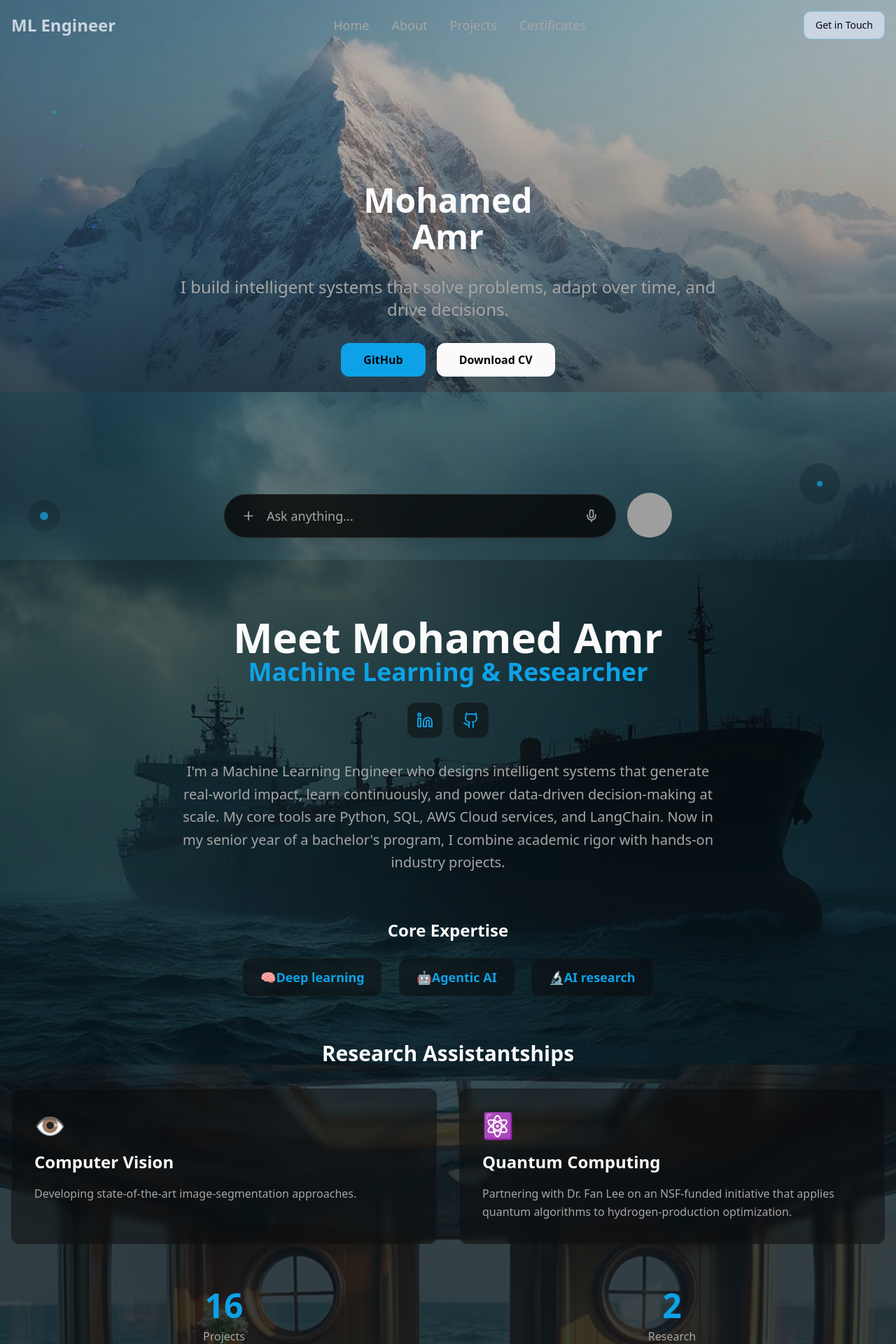
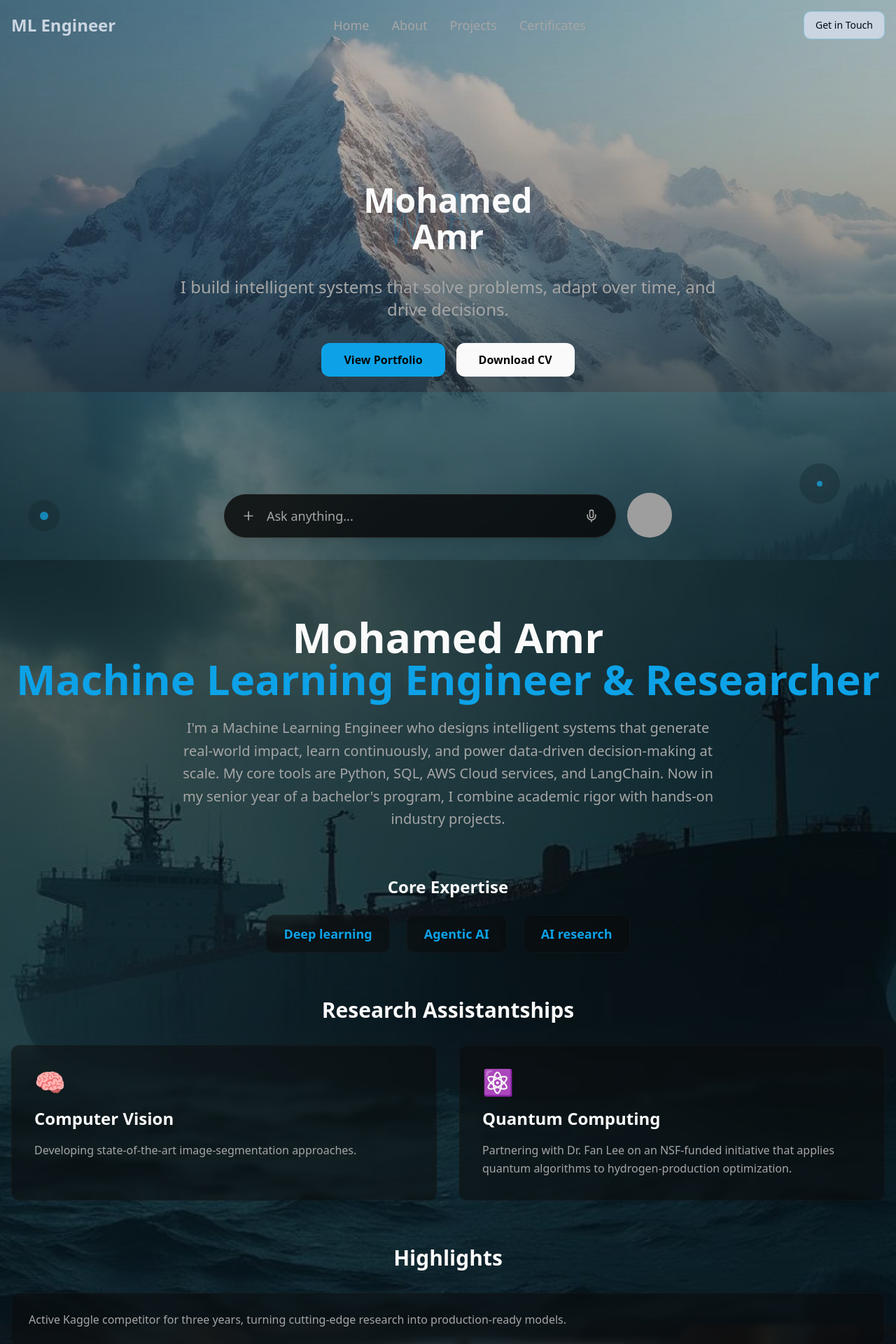
Before and after one commit to MAmr9UH/Personal-Website-, a React (Vite) app: page / in a window 1280 px wide. Shown: the top 1920 px of the page at 70% size. Built offline with nearby package versions, Linux system fonts and the light colour scheme; grey boxes are pictures that could not be loaded.

Commit message:
Reverted to commit caa5adf270486ee523b0115dd79239e3d891f0b1

```diff
--- a/src/components/HeroSection.tsx
+++ b/src/components/HeroSection.tsx
@@ -1,23 +1,20 @@
 import { useEffect, useState } from 'react';
 import mountainHero from '@/assets/mountain-hero.jpg';
+
 const HeroSection = () => {
   const [offsetY, setOffsetY] = useState(0);
   const [mouseX, setMouseX] = useState(0);
   const [mouseY, setMouseY] = useState(0);
+
   useEffect(() => {
     const handleScroll = () => setOffsetY(window.scrollY);
     const handleMouseMove = (e: MouseEvent) => {
-      const {
-        clientX,
-        clientY
-      } = e;
-      const {
-        innerWidth,
-        innerHeight
-      } = window;
+      const { clientX, clientY } = e;
+      const { innerWidth, innerHeight } = window;
       setMouseX((clientX - innerWidth / 2) / innerWidth);
       setMouseY((clientY - innerHeight / 2) / innerHeight);
     };
+
     window.addEventListener('scroll', handleScroll);
     window.addEventListener('mousemove', handleMouseMove);
     return () => {
@@ -25,115 +22,20 @@ const HeroSection = () => {
       window.removeEventListener('mousemove', handleMouseMove);
     };
   }, []);
-  return <section id="hero" className="relative h-screen overflow-hidden">
+
+  return (
+    <section id="hero" className="relative h-screen overflow-hidden">
       {/* Parallax Background */}
-      <div className="absolute inset-0 bg-cover bg-center will-change-transform transition-transform duration-300 ease-out" style={{
-      backgroundImage: `url(${mountainHero})`,
-      transform: `translate3d(${mouseX * 20}px, ${Math.min(offsetY * 0.4, 60) + mouseY * 15}px, 0) scale(1.05)`
-    }} />
+      <div
+        className="absolute inset-0 bg-cover bg-center will-change-transform transition-transform duration-300 ease-out"
+        style={{
+          backgroundImage: `url(${mountainHero})`,
+          transform: `translate3d(${mouseX * 20}px, ${Math.min(offsetY * 0.4, 60) + mouseY * 15}px, 0) scale(1.05)`
+        }}
+      />
 
       {/* Gradient Overlay */}
       <div className="absolute inset-0 bg-gradient-to-b from-background/20 via-background/40 to-background/80" />
-
-      {/* Neural Network Effect - Left */}
-      <div className="absolute left-0 top-0 w-96 h-full opacity-40 pointer-events-none overflow-hidden">
-        <svg className="w-full h-full" viewBox="0 0 400 800" fill="none">
-          {/* Neural Network Nodes */}
-          <circle cx="80" cy="150" r="3" fill="#00d4ff" className="animate-pulse">
-            <animate attributeName="opacity" values="0.3;1;0.3" dur="2s" repeatCount="indefinite" />
-          </circle>
-          <circle cx="120" cy="200" r="2.5" fill="#8b5cf6" className="animate-pulse">
-            <animate attributeName="opacity" values="0.5;1;0.5" dur="2.5s" repeatCount="indefinite" />
-          </circle>
-          <circle cx="60" cy="250" r="2" fill="#06b6d4" className="animate-pulse">
-            <animate attributeName="opacity" values="0.4;1;0.4" dur="1.8s" repeatCount="indefinite" />
-          </circle>
-          <circle cx="140" cy="320" r="3.5" fill="#3b82f6" className="animate-pulse">
-            <animate attributeName="opacity" values="0.6;1;0.6" dur="2.2s" repeatCount="indefinite" />
-          </circle>
-          <circle cx="90" cy="380" r="2.8" fill="#a855f7" className="animate-pulse">
-            <animate attributeName="opacity" values="0.3;1;0.3" dur="1.5s" repeatCount="indefinite" />
-          </circle>
-
-          {/* Connection Lines */}
-          <line x1="80" y1="150" x2="120" y2="200" stroke="url(#blueGradient)" strokeWidth="1" opacity="0.6">
-            <animate attributeName="opacity" values="0.2;0.8;0.2" dur="3s" repeatCount="indefinite" />
-          </line>
-          <line x1="120" y1="200" x2="60" y2="250" stroke="url(#purpleGradient)" strokeWidth="1" opacity="0.5">
-            <animate attributeName="opacity" values="0.3;0.9;0.3" dur="2.5s" repeatCount="indefinite" />
-          </line>
-          <line x1="60" y1="250" x2="140" y2="320" stroke="url(#cyanGradient)" strokeWidth="1" opacity="0.7">
-            <animate attributeName="opacity" values="0.4;1;0.4" dur="2s" repeatCount="indefinite" />
-          </line>
-          <line x1="140" y1="320" x2="90" y2="380" stroke="url(#blueGradient)" strokeWidth="1" opacity="0.6">
-            <animate attributeName="opacity" values="0.2;0.8;0.2" dur="1.8s" repeatCount="indefinite" />
-          </line>
-
-          {/* Gradients */}
-          <defs>
-            <linearGradient id="blueGradient" x1="0%" y1="0%" x2="100%" y2="100%">
-              <stop offset="0%" stopColor="#00d4ff" stopOpacity="0.8" />
-              <stop offset="100%" stopColor="#3b82f6" stopOpacity="0.2" />
-            </linearGradient>
-            <linearGradient id="purpleGradient" x1="0%" y1="0%" x2="100%" y2="100%">
-              <stop offset="0%" stopColor="#8b5cf6" stopOpacity="0.8" />
-              <stop offset="100%" stopColor="#a855f7" stopOpacity="0.2" />
-            </linearGradient>
-            <linearGradient id="cyanGradient" x1="0%" y1="0%" x2="100%" y2="100%">
-              <stop offset="0%" stopColor="#06b6d4" stopOpacity="0.8" />
-              <stop offset="100%" stopColor="#00d4ff" stopOpacity="0.2" />
-            </linearGradient>
-          </defs>
-        </svg>
-
-        {/* Soft Glow Effect */}
-        <div className="absolute inset-0 bg-gradient-to-r from-blue-500/10 via-cyan-500/5 to-transparent blur-xl"></div>
-      </div>
-
-      {/* Brain Effect - Right */}
-      <div className="absolute right-0 top-0 w-96 h-full opacity-30 pointer-events-none overflow-hidden">
-        <svg className="w-full h-full" viewBox="0 0 400 800" fill="none">
-          {/* Brain Outline */}
-          <path d="M280 200 Q320 180 350 220 Q370 260 350 300 Q340 340 320 360 Q290 380 280 350 Q270 320 260 300 Q250 280 260 250 Q270 220 280 200"
-                stroke="url(#pinkGradient)" strokeWidth="2" fill="none" opacity="0.6">
-            <animate attributeName="opacity" values="0.3;0.8;0.3" dur="4s" repeatCount="indefinite" />
-          </path>
-
-          {/* Internal Brain Lines */}
-          <path d="M280 230 Q300 240 310 260 Q300 280 290 300" stroke="url(#orangeGradient)" strokeWidth="1.5" fill="none" opacity="0.5">
-            <animate attributeName="opacity" values="0.2;0.7;0.2" dur="3s" repeatCount="indefinite" />
-          </path>
-          <path d="M290 220 Q320 230 330 250 Q320 270 300 280" stroke="url(#pinkGradient)" strokeWidth="1.5" fill="none" opacity="0.4">
-            <animate attributeName="opacity" values="0.3;0.8;0.3" dur="3.5s" repeatCount="indefinite" />
-          </path>
-
-          {/* Brain Nodes */}
-          <circle cx="285" cy="240" r="2" fill="#f97316" className="animate-pulse">
-            <animate attributeName="opacity" values="0.4;1;0.4" dur="2s" repeatCount="indefinite" />
-          </circle>
-          <circle cx="315" cy="270" r="2.5" fill="#ec4899" className="animate-pulse">
-            <animate attributeName="opacity" values="0.5;1;0.5" dur="2.5s" repeatCount="indefinite" />
-          </circle>
-          <circle cx="300" cy="300" r="2" fill="#f59e0b" className="animate-pulse">
-            <animate attributeName="opacity" values="0.3;1;0.3" dur="1.8s" repeatCount="indefinite" />
-          </circle>
-
-          {/* Gradients */}
-          <defs>
-            <linearGradient id="pinkGradient" x1="0%" y1="0%" x2="100%" y2="100%">
-              <stop offset="0%" stopColor="#ec4899" stopOpacity="0.8" />
-              <stop offset="100%" stopColor="#f97316" stopOpacity="0.2" />
-            </linearGradient>
-            <linearGradient id="orangeGradient" x1="0%" y1="0%" x2="100%" y2="100%">
-              <stop offset="0%" stopColor="#f97316" stopOpacity="0.8" />
-              <stop offset="100%" stopColor="#f59e0b" stopOpacity="0.2" />
-            </linearGradient>
-          </defs>
-        </svg>
-
-        {/* Soft Glow Effect */}
-        <div className="absolute inset-0 bg-gradient-to-l from-pink-500/10 via-orange-500/5 to-transparent blur-xl"></div>
-      </div>
 
       {/* Content */}
       <div className="relative z-10 flex h-full items-center justify-center px-4">
@@ -141,38 +43,57 @@ const HeroSection = () => {
           {/* Animated Name with Stylized SVG */}
           <div className="relative mb-8">
             {/* Background SVG Pattern */}
-            <svg className="absolute inset-0 w-full h-full animate-fade-in opacity-20" viewBox="0 0 800 400" fill="none" style={{
-            animationDelay: '0.5s'
-          }}>
+            <svg
+              className="absolute inset-0 w-full h-full animate-fade-in opacity-20"
+              viewBox="0 0 800 400"
+              fill="none"
+              style={{ animationDelay: '0.5s' }}
+            >
               {/* Geometric M */}
-              <path d="M100 50 L100 350 L150 150 L200 350 L250 50" stroke="hsl(var(--primary))" strokeWidth="3" fill="none" className="animate-pulse" style={{
-              animationDelay: '1s'
-            }} />
+              <path
+                d="M100 50 L100 350 L150 150 L200 350 L250 50"
+                stroke="hsl(var(--primary))"
+                strokeWidth="3"
+                fill="none"
+                className="animate-pulse"
+                style={{ animationDelay: '1s' }}
+              />
               {/* Geometric A */}
-              <path d="M400 350 L450 50 L500 350 M420 200 L480 200" stroke="hsl(var(--primary))" strokeWidth="3" fill="none" className="animate-pulse" style={{
-              animationDelay: '1.2s'
-            }} />
+              <path
+                d="M400 350 L450 50 L500 350 M420 200 L480 200"
+                stroke="hsl(var(--primary))"
+                strokeWidth="3"
+                fill="none"
+                className="animate-pulse"
+                style={{ animationDelay: '1.2s' }}
+              />
               {/* Decorative lines */}
-              <path d="M300 100 Q400 50 500 100" stroke="hsl(var(--primary))" strokeWidth="2" fill="none" opacity="0.6" className="animate-pulse" style={{
-              animationDelay: '1.4s'
-            }} />
+              <path
+                d="M300 100 Q400 50 500 100"
+                stroke="hsl(var(--primary))"
+                strokeWidth="2"
+                fill="none"
+                opacity="0.6"
+                className="animate-pulse"
+                style={{ animationDelay: '1.4s' }}
+              />
             </svg>
 
             {/* Main Name Text */}
             <div className="relative z-10">
               <div className="text-4xl md:text-5xl font-bold text-foreground mb-1 leading-none">
-                <span className="inline-block animate-fade-in" style={{
-                animationDelay: '0.2s',
-                animationFillMode: 'both'
-              }}>
+                <span
+                  className="inline-block animate-fade-in"
+                  style={{ animationDelay: '0.2s', animationFillMode: 'both' }}
+                >
                   Mohamed
                 </span>
               </div>
               <div className="text-4xl md:text-5xl font-bold text-foreground leading-none mb-6">
-                <span className="inline-block animate-fade-in" style={{
-                animationDelay: '0.4s',
-                animationFillMode: 'both'
-              }}>
+                <span
+                  className="inline-block animate-fade-in"
+                  style={{ animationDelay: '0.4s', animationFillMode: 'both' }}
+                >
                   Amr
                 </span>
               </div>
@@ -181,20 +102,22 @@ const HeroSection = () => {
 
           {/* Animated Tagline */}
           <div className="relative">
-            <p className="text-xl md:text-2xl text-muted-foreground mb-8 max-w-3xl mx-auto animate-fade-in" style={{
-            animationDelay: '0.8s',
-            animationFillMode: 'both'
-          }}>
+            <p
+              className="text-xl md:text-2xl text-muted-foreground mb-8 max-w-3xl mx-auto animate-fade-in"
+              style={{ animationDelay: '0.8s', animationFillMode: 'both' }}
+            >
               I build intelligent systems that solve problems, adapt over time, and drive decisions.
             </p>
           </div>
 
           {/* Animated Buttons */}
-          <div className="flex flex-col justify-center gap-4 sm:flex-row animate-fade-in" style={{
-          animationDelay: '1s',
-          animationFillMode: 'both'
-        }}>
-            <button className="rounded-lg bg-primary px-8 py-3 font-semibold text-primary-foreground hover:bg-primary/90 transition-all duration-300 backdrop-blur-sm hover:scale-105">GitHub</button>
+          <div
+            className="flex flex-col justify-center gap-4 sm:flex-row animate-fade-in"
+            style={{ animationDelay: '1s', animationFillMode: 'both' }}
+          >
+            <button className="rounded-lg bg-primary px-8 py-3 font-semibold text-primary-foreground hover:bg-primary/90 transition-all duration-300 backdrop-blur-sm hover:scale-105">
+              View Portfolio
+            </button>
             <button className="rounded-lg bg-foreground px-8 py-3 font-semibold text-background hover:bg-foreground/90 transition-all duration-300 backdrop-blur-sm hover:scale-105">
               Download CV
             </button>
@@ -214,6 +137,8 @@ const HeroSection = () => {
           <div className="h-2 w-2 rounded-full bg-accent" />
         </div>
       </div>
-    </section>;
+    </section>
+  );
 };
+
 export default HeroSection;
--- a/src/components/OceanSection.tsx
+++ b/src/components/OceanSection.tsx
@@ -1,16 +1,9 @@
 import { useEffect, useState } from 'react';
 import { Card } from '@/components/ui/card';
-import { Linkedin, Github } from 'lucide-react';
-import { useScrollReveal } from '@/hooks/useScrollReveal';
 import oceanTanker from '@/assets/ocean-tanker.jpg';
 
 const OceanSection = () => {
   const [scrollY, setScrollY] = useState(0);
-  const headerReveal = useScrollReveal({ threshold: 0.2 });
-  const skillsReveal = useScrollReveal({ threshold: 0.3 });
-  const researchReveal = useScrollReveal({ threshold: 0.2 });
-  const highlightsReveal = useScrollReveal({ threshold: 0.2 });
-  const statsReveal = useScrollReveal({ threshold: 0.3 });
 
   useEffect(() => {
     const handleScroll = () => setScrollY(window.scrollY);
@@ -18,19 +11,26 @@ const OceanSection = () => {
     return () => window.removeEventListener('scroll', handleScroll);
   }, []);
 
-  const researchAreas = [{
-    title: "Computer Vision",
-    description: "Developing state‑of‑the‑art image‑segmentation approaches.",
-    icon: "👁️"
-  }, {
-    title: "Quantum Computing",
-    description: "Partnering with Dr. Fan Lee on an NSF‑funded initiative that applies quantum algorithms to hydrogen‑production optimization.",
-    icon: "⚛️"
-  }];
+  const researchAreas = [
+    {
+      title: "Computer Vision",
+      description: "Developing state‑of‑the‑art image‑segmentation approaches.",
+      icon: "🧠"
+    },
+    {
+      title: "Quantum Computing",
+      description: "Partnering with Dr. Fan Lee on an NSF‑funded initiative that applies quantum algorithms to hydrogen‑production optimization.",
+      icon: "⚛️"
+    }
+  ];
 
-  const highlights = ["Active Kaggle competitor for three years, turning cutting‑edge research into production‑ready models.", "🏆3rd place, AWS Cloudathon – Solutions Architect track: Led migration of on‑premises infrastructure to AWS, showcasing cloud‑native ML architecture expertise.", "I stay current with new technologies and state‑of‑the‑art deep‑learning models, continually seeking opportunities to apply them to complex, high‑value problems."];
+  const highlights = [
+    "Active Kaggle competitor for three years, turning cutting‑edge research into production‑ready models.",
+    "3rd place, AWS Cloudathon – Solutions Architect track: Led migration of on‑premises infrastructure to AWS, showcasing cloud‑native ML architecture expertise.",
+    "I stay current with new technologies and state‑of‑the‑art deep‑learning models, continually seeking opportunities to apply them to complex, high‑value problems."
+  ];
 
-  const skills = ["🧠Deep learning", "🤖Agentic AI", "🔬AI research"];
+  const skills = ["Deep learning", "Agentic AI", "AI research"];
 
   return (
     <section id="ocean" className="relative min-h-screen bg-gradient-ocean">
@@ -39,7 +39,7 @@ const OceanSection = () => {
         className="absolute inset-0 bg-cover bg-center bg-no-repeat opacity-40"
         style={{
           backgroundImage: `url(${oceanTanker})`,
-          transform: `translateY(${(scrollY - window.innerHeight) * 0.3}px)`
+          transform: `translateY(${(scrollY - window.innerHeight) * 0.3}px)`,
         }}
       />
 
@@ -47,39 +47,11 @@ const OceanSection = () => {
       <div className="relative z-10 py-20 px-4">
         <div className="max-w-7xl mx-auto">
           {/* Section Header */}
-          <div
-            ref={headerReveal.elementRef}
-            className={`text-center mb-16 transition-all duration-1000 ${
-              headerReveal.isVisible
-                ? 'opacity-100 translate-y-0'
-                : 'opacity-0 translate-y-8'
-            }`}
-          >
+          <div className="text-center mb-16">
             <h2 className="text-4xl md:text-6xl font-bold mb-6 text-foreground">
-              Meet Mohamed Amr
-              <span className="block text-primary text-4xl">Machine Learning & Researcher</span>
+              Mohamed Amr
+              <span className="block text-primary">Machine Learning Engineer & Researcher</span>
             </h2>
-
-            {/* Social Links */}
-            <div className="flex justify-center gap-4 mt-6 mb-8">
-              <a
-                href="http://linkedin.com/in/Mohamed-Amr-UH"
-                target="_blank"
-                rel="noopener noreferrer"
-                className="p-3 bg-card/50 backdrop-blur-sm border border-border/50 rounded-lg hover:border-primary/30 transition-all hover:shadow-glow"
-              >
-                <Linkedin className="w-6 h-6 text-primary" />
-              </a>
-              <a
-                href="#"
-                target="_blank"
-                rel="noopener noreferrer"
-                className="p-3 bg-card/50 backdrop-blur-sm border border-border/50 rounded-lg hover:border-primary/30 transition-all hover:shadow-glow"
-              >
-                <Github className="w-6 h-6 text-primary" />
-              </a>
-            </div>
-
             <p className="text-xl text-muted-foreground max-w-3xl mx-auto leading-relaxed">
               I'm a Machine Learning Engineer who designs intelligent systems that generate real‑world impact,
               learn continuously, and power data‑driven decision‑making at scale. My core tools are Python, SQL,
@@ -89,52 +61,25 @@ const OceanSection = () => {
           </div>
 
           {/* Skills Section */}
-          <div
-            ref={skillsReveal.elementRef}
-            className={`text-center mb-16 transition-all duration-1000 delay-200 ${
-              skillsReveal.isVisible
-                ? 'opacity-100 translate-y-0'
-                : 'opacity-0 translate-y-8'
-            }`}
-          >
+          <div className="text-center mb-16">
             <h3 className="text-2xl font-bold mb-6 text-foreground">Core Expertise</h3>
             <div className="flex flex-wrap justify-center gap-6">
               {skills.map((skill, index) => (
-                <div
-                  key={index}
-                  className={`bg-card/50 backdrop-blur-sm border border-border/50 rounded-lg px-6 py-3 hover:border-primary/30 transition-all duration-700 ${
-                    skillsReveal.isVisible
-                      ? 'opacity-100 translate-y-0'
-                      : 'opacity-0 translate-y-4'
-                  }`}
-                  style={{ transitionDelay: `${index * 100 + 400}ms` }}
-                >
-                  <span className="font-semibold text-primary text-lg">{skill}</span>
+                <div key={index} className="bg-card/50 backdrop-blur-sm border border-border/50 rounded-lg px-6 py-3 hover:border-primary/30 transition-all">
+                  <span className="text-lg font-semibold text-primary">{skill}</span>
                 </div>
               ))}
             </div>
           </div>
 
           {/* Research Assistantships */}
-          <div
-            ref={researchReveal.elementRef}
-            className={`mb-16 transition-all duration-1000 delay-300 ${
-              researchReveal.isVisible
-                ? 'opacity-100 translate-y-0'
-                : 'opacity-0 translate-y-8'
-            }`}
-          >
+          <div className="mb-16">
             <h3 className="text-3xl font-bold text-center mb-8 text-foreground">Research Assistantships</h3>
             <div className="grid md:grid-cols-2 gap-8">
               {researchAreas.map((area, index) => (
                 <Card
                   key={index}
-                  className={`bg-card/50 backdrop-blur-sm border-border/50 hover:border-primary/30 transition-all duration-700 p-8 group hover:shadow-glow ${
-                    researchReveal.isVisible
-                      ? 'opacity-100 translate-y-0'
-                      : 'opacity-0 translate-y-8'
-                  }`}
-                  style={{ transitionDelay: `${index * 200 + 600}ms` }}
+                  className="bg-card/50 backdrop-blur-sm border-border/50 hover:border-primary/30 transition-all duration-300 p-8 group hover:shadow-glow"
                 >
                   <div className="text-4xl mb-4 group-hover:animate-float">
                     {area.icon}
@@ -150,31 +95,27 @@ const OceanSection = () => {
             </div>
           </div>
 
+          {/* Highlights */}
+          <div className="mb-16">
+            <h3 className="text-3xl font-bold text-center mb-8 text-foreground">Highlights</h3>
+            <div className="space-y-6">
+              {highlights.map((highlight, index) => (
+                <Card key={index} className="bg-card/50 backdrop-blur-sm border-border/50 hover:border-primary/30 transition-all p-6">
+                  <p className="text-muted-foreground leading-relaxed">
+                    {highlight}
+                  </p>
+                </Card>
+              ))}
+            </div>
+          </div>
+
           {/* Stats Section */}
-          <div
-            ref={statsReveal.elementRef}
-            className={`grid grid-cols-2 gap-8 text-center transition-all duration-1000 delay-500 ${
-              statsReveal.isVisible
-                ? 'opacity-100 translate-y-0'
-                : 'opacity-0 translate-y-8'
-            }`}
-          >
-            {[{
-              number: "16",
-              label: "Projects"
-            }, {
-              number: "2",
-              label: "Research"
-            }].map((stat, index) => (
-              <div
-                key={index}
-                className={`group transition-all duration-700 ${
-                  statsReveal.isVisible
-                    ? 'opacity-100 scale-100'
-                    : 'opacity-0 scale-75'
-                }`}
-                style={{ transitionDelay: `${index * 200 + 1000}ms` }}
-              >
+          <div className="grid grid-cols-2 gap-8 text-center">
+            {[
+              { number: "16", label: "Projects" },
+              { number: "2", label: "Research" }
+            ].map((stat, index) => (
+              <div key={index} className="group">
                 <div className="text-4xl md:text-5xl font-bold text-primary mb-2 group-hover:animate-pulse-glow">
                   {stat.number}
                 </div>
--- a/src/hooks/useScrollReveal.tsx
+++ /dev/null
@@ -1,45 +0,0 @@
-import { useEffect, useRef, useState } from 'react';
-
-interface ScrollRevealOptions {
-  threshold?: number;
-  rootMargin?: string;
-  triggerOnce?: boolean;
-}
-
-export const useScrollReveal = (options: ScrollRevealOptions = {}) => {
-  const [isVisible, setIsVisible] = useState(false);
-  const elementRef = useRef<HTMLDivElement>(null);
-
-  const {
-    threshold = 0.1,
-    rootMargin = '0px 0px -50px 0px',
-    triggerOnce = true
-  } = options;
-
-  useEffect(() => {
-    const element = elementRef.current;
-    if (!element) return;
-
-    const observer = new IntersectionObserver(
-      ([entry]) => {
-        if (entry.isIntersecting) {
-          setIsVisible(true);
-          if (triggerOnce) {
-            observer.unobserve(element);
-          }
-        } else if (!triggerOnce) {
-          setIsVisible(false);
-        }
-      },
-      { threshold, rootMargin }
-    );
-
-    observer.observe(element);
-
-    return () => {
-      observer.unobserve(element);
-    };
-  }, [threshold, rootMargin, triggerOnce]);
-
-  return { elementRef, isVisible };
-};
```
Also changed, not shown: src/assets/brain-right.png (deleted), src/assets/neural-network-left.png (deleted).
